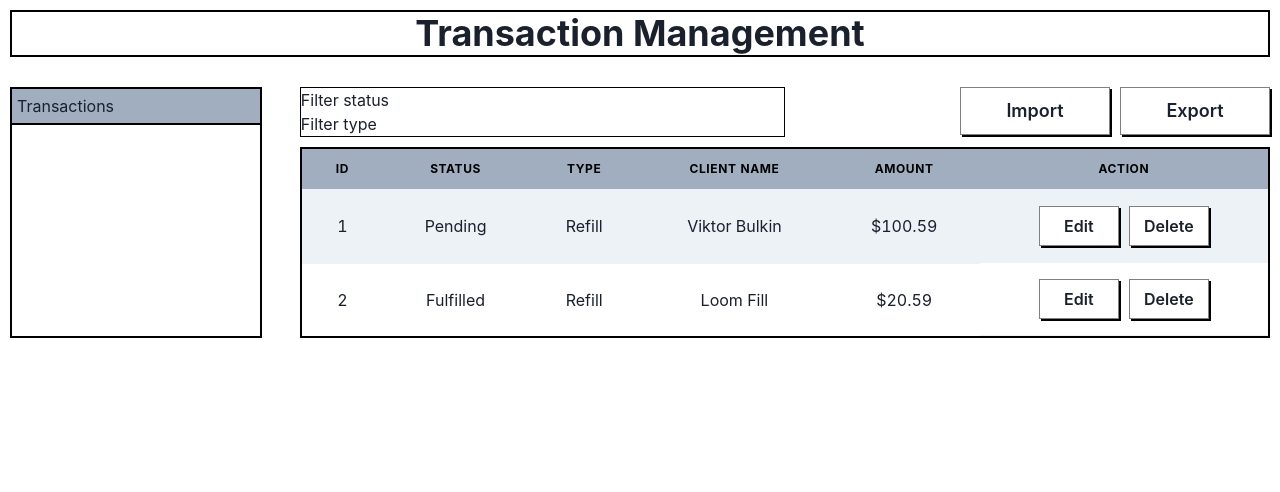
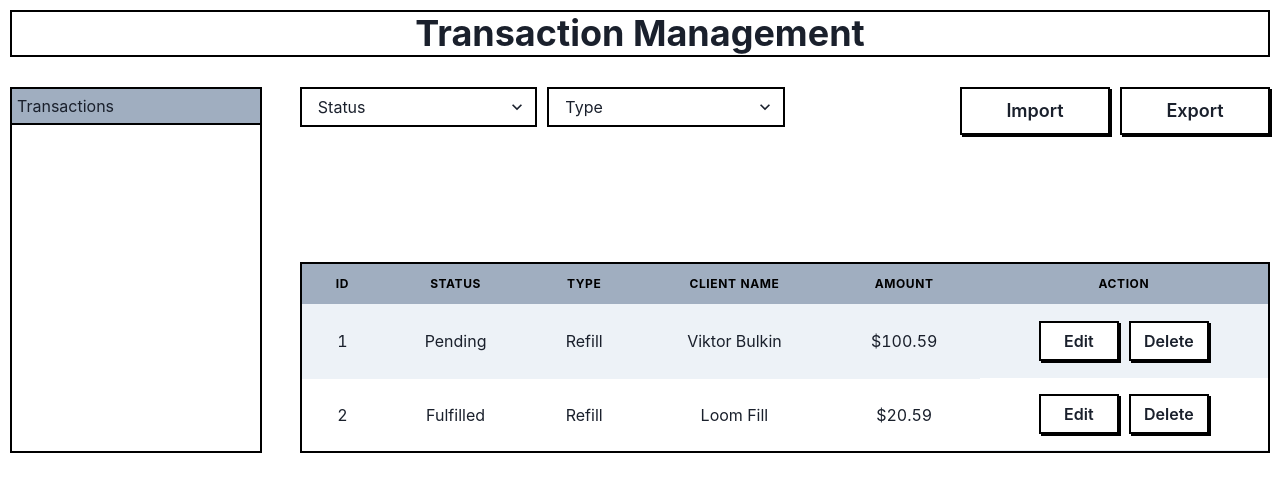
Before and after one commit to varenyk-lover/transactions-csv-app, a React (Vite) app: page / in a window 1280 px wide. Shown: the top 492 px of the page. Built offline with nearby package versions, Linux system fonts and the light colour scheme.

Commit message:
ready ui

```diff
--- /dev/null
+++ b/src/components/DeletModal/DeleteModal.tsx
@@ -0,0 +1,39 @@
+import {
+    Modal,
+    ModalBody,
+    ModalCloseButton,
+    ModalContent,
+    ModalFooter,
+    ModalHeader,
+    ModalOverlay
+} from "@chakra-ui/react";
+import CustomButton from "../commonUI/CustomButton/CustomButton";
+
+
+interface DeleteModalProps {
+    isOpen: boolean;
+    onClose: () => void;
+    onConfirm: () => void;
+//    for test
+    transaction: number;
+}
+
+const DeleteModal: React.FC<DeleteModalProps> = ({isOpen, onClose, onConfirm, transaction,}) => {
+    return (
+        <Modal isOpen={isOpen} onClose={onClose}>
+            <ModalOverlay/>
+            <ModalContent>
+                <ModalHeader textAlign='center' paddingTop='40px'>Confirm Deletion</ModalHeader>
+                <ModalCloseButton/>
+                <ModalBody padding='0 40px'>
+                    Are you sure you want to delete the transaction with ID {transaction}?
+                </ModalBody>
+                <ModalFooter>
+                    <CustomButton name='Delete' type='button' onClick={onConfirm}/>
+                </ModalFooter>
+            </ModalContent>
+        </Modal>
+    );
+};
+
+export default DeleteModal;
--- /dev/null
+++ b/src/components/EditModal/EditModal.tsx
@@ -0,0 +1,77 @@
+import {useForm} from "react-hook-form";
+import {
+    FormControl,
+    Modal,
+    ModalBody,
+    ModalCloseButton,
+    ModalContent,
+    ModalHeader,
+    ModalOverlay,
+} from "@chakra-ui/react";
+import CustomSelect from "../commonUI/CustomSelect/CustomSelect";
+import CustomButton from "../commonUI/CustomButton/CustomButton";
+import styled from "styled-components";
+
+
+interface EditModalProps {
+    isOpen: boolean;
+    onClose: () => void;
+    //for test
+    onSubmit: () => void;
+
+}
+
+const EditModal: React.FC<EditModalProps> = ({isOpen, onClose, onSubmit,}) => {
+    const {register, handleSubmit, reset} = useForm<{ status: string }>();
+
+    const statusOptions = [
+        {value: "Pending", label: "Pending"},
+        {value: "Completed", label: "Completed"},
+        {value: "Cancelled", label: "Cancelled"},
+    ];
+
+    const handleClose = () => {
+        reset();
+        onClose();
+    };
+
+    //for test
+    const handleSave = () => {
+
+        handleClose();
+    };
+
+    return (
+        <Modal isOpen={isOpen} onClose={handleClose}>
+            <ModalOverlay/>
+            <ModalContent height='300px'>
+                <ModalHeader textAlign='center' paddingTop='40px'>Edit Transaction Status</ModalHeader>
+                <ModalCloseButton/>
+                <ModalBody>
+                    <StyledForm onSubmit={handleSubmit(handleSave)}>
+                        <FormControl id="status">
+                            {/*for test*/}
+                            <CustomSelect placeholder="Status"
+                                          options={statusOptions}/>
+                        </FormControl>
+
+                        <CustomButton name='Save' type='submit'/>
+
+                    </StyledForm>
+                </ModalBody>
+
+            </ModalContent>
+        </Modal>
+    );
+};
+
+export default EditModal;
+
+
+const StyledForm = styled.form`
+display: flex;
+gap: 90px;
+flex-direction: column;
+  justify-content: space-between;
+  align-items: flex-end;
+`;
--- a/src/components/FilterMenu/FilterMenu.tsx
+++ b/src/components/FilterMenu/FilterMenu.tsx
@@ -1,16 +1,34 @@
 import {Box} from "@chakra-ui/react";
+import CustomSelect from "../commonUI/CustomSelect/CustomSelect";
 
 
 const FilterMenu = () => {
+
+
+    const statusOptions = [
+        {value: "Pending", label: "Pending"},
+        {value: "Completed", label: "Completed"},
+        {value: "Cancelled", label: "Cancelled"},
+    ];
+
+    const typeOptions = [
+        {value: "Withdrawal", label: "Withdrawal"},
+        {value: "Refill", label: "Refill"},
+    ];
+
+    const handleStatusChange = () => {
+        console.log("handle Status ");
+    };
+
+    const handleTypeChange = () => {
+        console.log("handle Type");
+    };
     return (
-        <Box width='50%' border='1px solid black'>
-            <div>
-                Filter status
-            </div>
-
-            <div>
-                Filter type
-            </div>
+        <Box width='50%' display='flex' justifyContent='column' gap='10px' marginBottom='125px'>
+            <CustomSelect placeholder="Status"
+                          onChange={handleStatusChange} options={statusOptions}  />
+            <CustomSelect placeholder="Type"
+                          onChange={handleTypeChange} options={typeOptions}  />
         </Box>
     );
 };
--- a/src/components/ImportExportMenu/ImportExportMenu.tsx
+++ b/src/components/ImportExportMenu/ImportExportMenu.tsx
@@ -1,5 +1,5 @@
 import {Box, Td} from "@chakra-ui/react";
-import CustomButton from "../CustomButton/CustomButton";
+import CustomButton from "../commonUI/CustomButton/CustomButton";
 
 const ImportExportMenu = () => {
 
--- a/src/components/TransactionTable/TransactionTable.tsx
+++ b/src/components/TransactionTable/TransactionTable.tsx
@@ -1,35 +1,61 @@
 import {Box, Table, Tbody, Td, Th, Thead, Tr} from "@chakra-ui/react";
-import CustomButton from "../CustomButton/CustomButton";
+import CustomButton from "../commonUI/CustomButton/CustomButton";
+import {useState} from "react";
+import EditModal from "../EditModal/EditModal";
+import DeleteModal from "../DeletModal/DeleteModal";
 
-export interface TransactionProps {
-    /*    id: number;
-        status: string;
-        type: string;
-        clientName: string;
-        amount: string;*/
-}
+const TransactionTable: React.FC = () => {
+    const [isDeleteModalOpen, setDeleteModalOpen] = useState<boolean>(false);
+    const [isEditModalOpen, setEditModalOpen] = useState<boolean>(false);
+    const [selectedTransaction, setSelectedTransaction] = useState<number | null>(null);
 
 
-const TransactionTable: React.FC<TransactionProps> = () => {
+    // for test
+    const transactionID = 1;
 
     const editBtnStyle = {
-
         width: "80px",
     };
 
-
-    const handleDelete = () => {
-        // some logic
-        console.log("Delete");
+    const openDeleteModal = (transaction) => {
+        setSelectedTransaction(transaction);
+        setDeleteModalOpen(true);
+        console.log("open DeleteModal");
     };
 
-    const handleEdit = () => {
-        // some logic
-        console.log("Edit");
+    const closeDeleteModal = () => {
+        console.log("close DeleteModal");
+        setDeleteModalOpen(false);
+        setSelectedTransaction(null);
+    };
+
+    const openEditModal = (transaction) => {
+        setSelectedTransaction(transaction);
+        setEditModalOpen(true);
+        console.log("open EditModal");
+    };
+
+    const closeEditModal = () => {
+        console.log("close closeEditModal");
+        setEditModalOpen(false);
+        setSelectedTransaction(null);
+    };
+
+
+    const handleEditSubmit = () => {
+        console.log("handle Edit Submit");
+        closeEditModal();
+    };
+
+    const handleDeleteConfirm = () => {
+        console.log("handle Delete Submit");
+            closeDeleteModal();
+
     };
 
     return (
 
+        <>
             <Table border="2px solid black" variant='striped' colorScheme="gray">
                 <Thead backgroundColor="#A0AEC0">
                     <Tr>
@@ -43,16 +69,17 @@ const TransactionTable: React.FC<TransactionProps> = () => {
                 </Thead>
                 <Tbody>
                     <Tr>
-                    <Td textAlign="center">1</Td>
+                        <Td textAlign="center">{transactionID}</Td>
                         <Td textAlign="center">Pending</Td>
                         <Td textAlign="center">Refill</Td>
                         <Td textAlign="center">Viktor Bulkin</Td>
                         <Td textAlign="center">$100.59</Td>
                         <Td display='flex' justifyContent='space-around'>
                             <Box display='flex' width="170px" gap='10px' justifyContent='space-between'>
-                            <CustomButton onClick={() => handleEdit()} name='Edit' type='button'
+                                <CustomButton onClick={() => openEditModal(1)} name='Edit' type='button'
                                               customStyles={editBtnStyle}/>
-                            <CustomButton onClick={() => handleDelete()} name='Delete' type='button'/>
+                                <CustomButton onClick={() => openDeleteModal(1)} name='Delete'
+                                              type='button'/>
                             </Box>
                         </Td>
                     </Tr>
@@ -65,15 +92,34 @@ const TransactionTable: React.FC<TransactionProps> = () => {
                         <Td textAlign="center">$20.59</Td>
                         <Td display='flex' justifyContent='space-around'>
                             <Box display='flex' width="170px" gap='10px' justifyContent='space-between'>
-                            <CustomButton onClick={() => handleEdit()} name='Edit' type='button'
+                                <CustomButton onClick={() => console.log("test")} name='Edit' type='button'
                                               customStyles={editBtnStyle}/>
-                            <CustomButton onClick={() => handleDelete()} name='Delete' type='button'/>
+                                <CustomButton onClick={() => console.log("test")} name='Delete' type='button'/>
                             </Box>
                         </Td>
                     </Tr>
 
                 </Tbody>
             </Table>
+
+            {selectedTransaction && (
+                <EditModal
+                    isOpen={isEditModalOpen}
+                    onClose={closeEditModal}
+                    onSubmit={handleEditSubmit}
+                    transaction={selectedTransaction}
+                />
+            )}
+
+            {selectedTransaction && (
+                <DeleteModal
+                    isOpen={isDeleteModalOpen}
+                    onClose={closeDeleteModal}
+                    onConfirm={handleDeleteConfirm}
+                    transaction={selectedTransaction}
+                />
+            )}
+        </>
     );
 };
 
--- a/src/components/CustomButton/CustomButton.tsx
+++ b/src/components/commonUI/CustomButton/CustomButton.tsx
@@ -3,8 +3,8 @@ import {Button, SystemStyleObject} from "@chakra-ui/react";
 
 interface CustomButtonProps {
     name: string;
-    onClick: () => void;
-    disabled?: boolean;
+    onClick?: () => void;
+    disabled: boolean | false
     type: "button" | "submit" | "reset";
     customStyles?: SystemStyleObject;
     size?: string;
@@ -20,7 +20,7 @@ const CustomButton: React.FC<CustomButtonProps> = ({
                                                    }) => {
     return (
 
-        <Button colorScheme="gray" variant='outline' borderColor='gray' backgroundColor='white' borderRadius='0'
+        <Button colorScheme="gray" variant='outline' border='2px solid black' backgroundColor='white' borderRadius='0'
                 width='80px' boxShadow=" 2px 2px #000" transition="all ease-in 0.3s" _hover={{bg: "lightskyblue"}}
                 onClick={onClick} type={type} disabled={disabled} sx={{...customStyles}} size={size}>
             {name}
--- /dev/null
+++ b/src/components/commonUI/CustomSelect/CustomSelect.tsx
@@ -0,0 +1,27 @@
+import {Select} from "@chakra-ui/react";
+
+interface OptionType {
+    value: string;
+    label: string;
+}
+
+interface SelectProps {
+    onChange?: () => void;
+    placeholder: string;
+    options: OptionType[];
+}
+
+const CustomSelect: React.FC<SelectProps> = ({onChange, placeholder, options}) => {
+    return (
+        <Select variant="outline" placeholder={placeholder} borderRadius='0' border='2px solid black '
+                onChange={onChange}>
+            {options.map(option => (
+                <option key={option.value} value={option.value}>
+                    {option.label}
+                </option>
+            ))}
+        </Select>
+    );
+};
+
+export default CustomSelect;
--- a/src/test.css
+++ b/src/test.css
@@ -1,3 +1,5 @@
 div {
-  background-color: firebrick;
+display: flex;
+  justify-content: space-between;
+  align-items: flex-end;
 }
```
Also changed, not shown: src/types/Transaction.ts (added, +7 -0 lines). Lines whose indentation alone changed are shown as unchanged.
